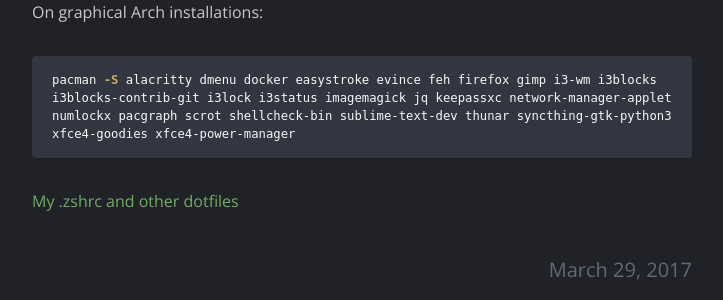
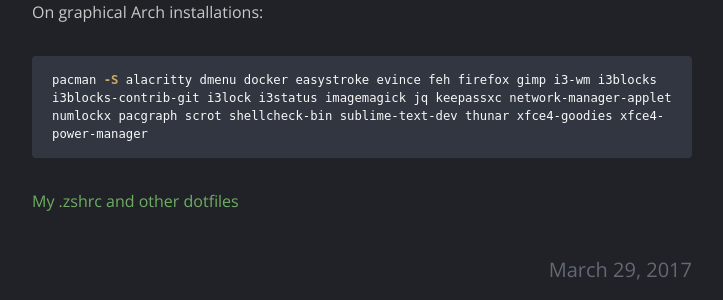
Before and after one commit to artnc/personal-website, a Jekyll site: the page built from src/blog/_posts/2017-03-29-arch-notes.md, in a window 1280 px wide and 900 px high, scrolled down 15409 px. Shown: the part 535-835 px from the top of the window, without its empty margins (278-1001 px from the left). Built offline with Jekyll 4.4.1, drawn with Linux system fonts in a browser that asks for light colours; comment, search, counter and statistics services are not loaded.

Commit message:
Remove syncthing-gtk-python3

````diff
--- a/src/blog/_posts/2017-03-29-arch-notes.md
+++ b/src/blog/_posts/2017-03-29-arch-notes.md
@@ -463,7 +463,7 @@
 On graphical Arch installations:
 
 ```shell
-pacman -S alacritty dmenu docker easystroke evince feh firefox gimp i3-wm i3blocks i3blocks-contrib-git i3lock i3status imagemagick jq keepassxc network-manager-applet numlockx pacgraph scrot shellcheck-bin sublime-text-dev thunar syncthing-gtk-python3 xfce4-goodies xfce4-power-manager
+pacman -S alacritty dmenu docker easystroke evince feh firefox gimp i3-wm i3blocks i3blocks-contrib-git i3lock i3status imagemagick jq keepassxc network-manager-applet numlockx pacgraph scrot shellcheck-bin sublime-text-dev thunar xfce4-goodies xfce4-power-manager
 ```
 
 [My .zshrc and other dotfiles](https://github.com/artnc/dotfiles)
````
